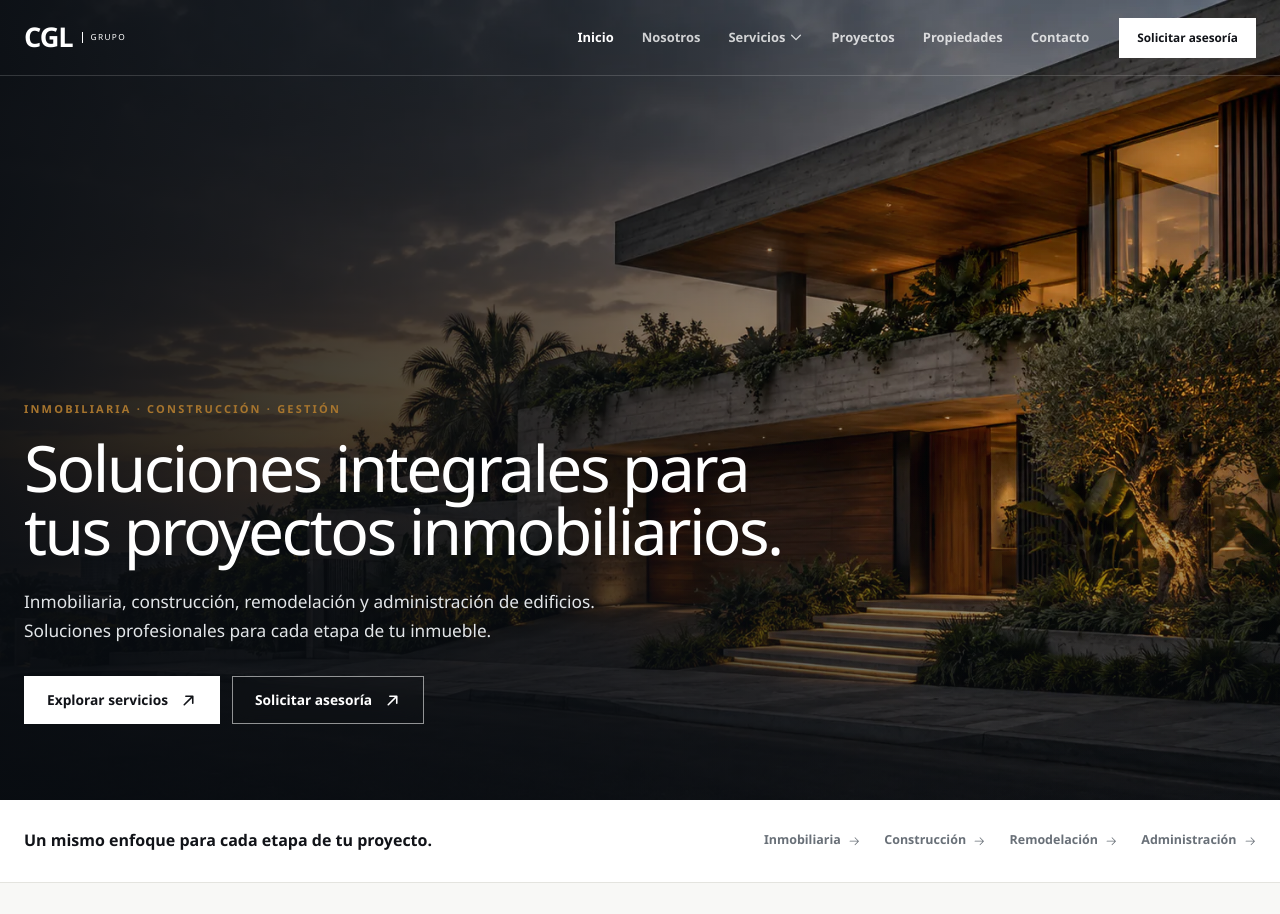
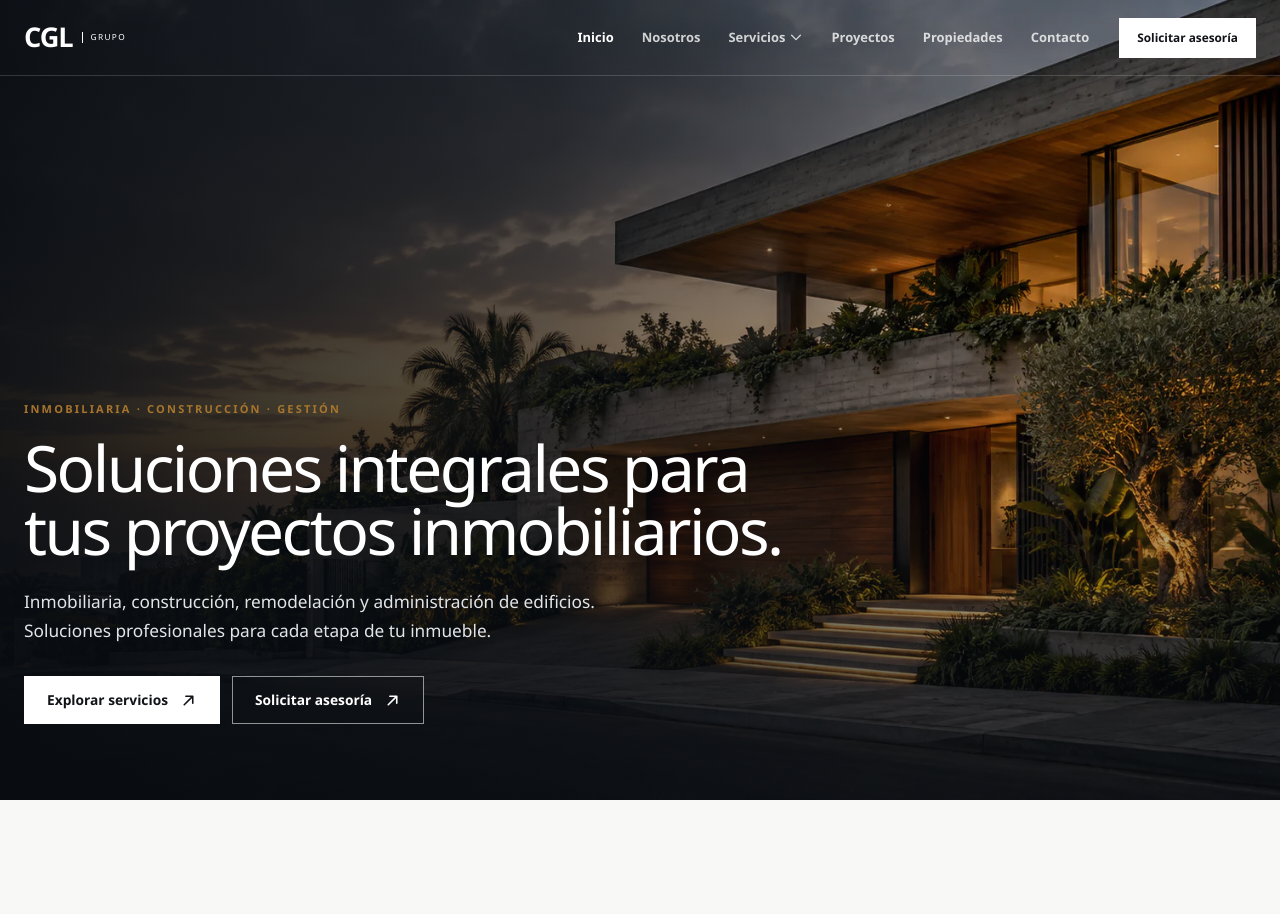
Before and after one commit to JohanMV/Grupo_CGL, a React (Vite) app: page / in a window 1280 px wide. Shown: the top 914 px of the page. Built offline with nearby package versions, Linux system fonts and the light colour scheme.

Commit message:
feat: add HomePage component featuring core institutional and service sections

```diff
--- a/src/features/pages/HomePage.tsx
+++ b/src/features/pages/HomePage.tsx
@@ -1,5 +1,5 @@
-import { ContactCTA, FeaturedProjects, HomeHero, InstitutionalIntro, ManagementSpotlight, Methodology, PropertyPreview, ServiceRibbon, ServicesShowcase } from '@/components/sections'
+import { ContactCTA, FeaturedProjects, HomeHero, InstitutionalIntro, ManagementSpotlight, Methodology, PropertyPreview, ServicesShowcase } from '@/components/sections'
 
 export function HomePage() {
-  return <><HomeHero /><ServiceRibbon /><ServicesShowcase /><InstitutionalIntro /><FeaturedProjects /><ManagementSpotlight /><PropertyPreview /><Methodology /><ContactCTA text="¿Buscas comprar, construir, remodelar o administrar un inmueble? Cuéntanos qué necesitas y descubre cómo podemos acompañar tu proyecto." /></>
+  return <><HomeHero /><ServicesShowcase /><InstitutionalIntro /><FeaturedProjects /><ManagementSpotlight /><PropertyPreview /><Methodology /><ContactCTA text="¿Buscas comprar, construir, remodelar o administrar un inmueble? Cuéntanos qué necesitas y descubre cómo podemos acompañar tu proyecto." /></>
 }
```
